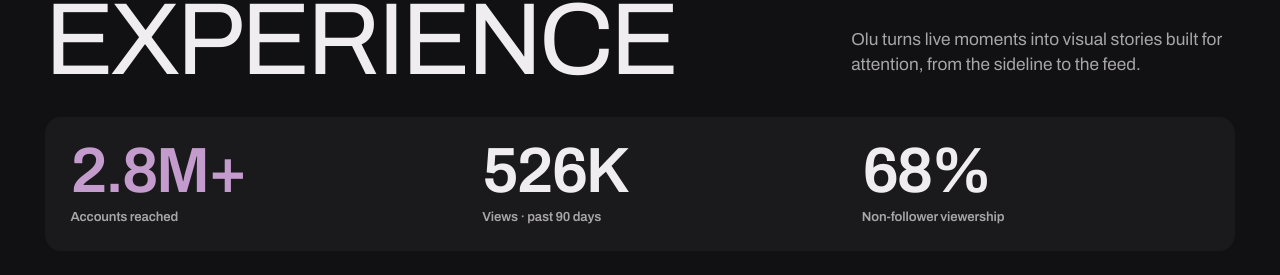
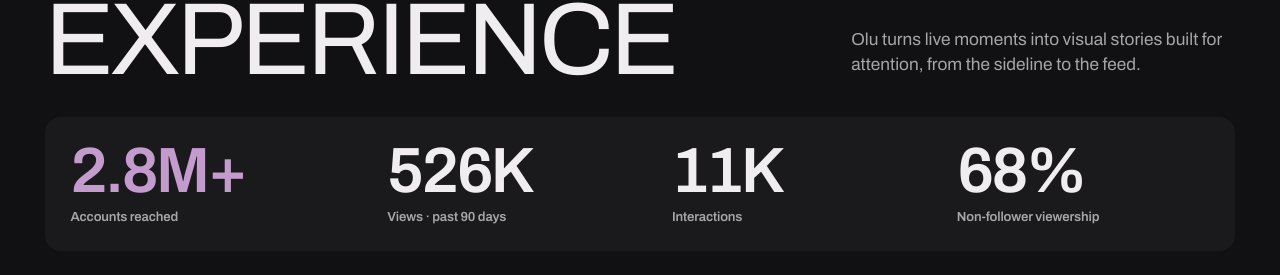
Before and after one commit to vmp-nori/oluzprodz, a Next.js app: page / in a window 1280 px wide. Shown: the part 1668-1943 px from the top of the page. Built offline with nearby package versions, Linux system fonts and the light colour scheme; a web font is replaced by a local one.

Commit message:
Update experience metrics and toolkit photo

```diff
--- a/src/app/globals.css
+++ b/src/app/globals.css
@@ -459,7 +459,7 @@ footer h2 {
 }
 .impact-ledger dl {
   display: grid;
-  grid-template-columns: repeat(3, minmax(0, 1fr));
+  grid-template-columns: repeat(4, minmax(0, 1fr));
   margin: 0;
   padding: 0;
 }
--- a/src/app/page.tsx
+++ b/src/app/page.tsx
@@ -314,8 +314,8 @@ export default function Home() {
           <div className="toolkit-media">
             <div className="toolkit-media-landscape">
               <Image
-                src="/media/capabilities/court-session.jpg"
-                alt="Basketball player carrying the ball during a court session in China"
+                src="/media/capabilities/west-virginia-team.jpg"
+                alt="West Virginia football players and coaches posing together beside the field"
                 fill
                 sizes="(max-width: 1023px) 100vw, 58vw"
               />
--- a/src/domains/profile/data/profile.ts
+++ b/src/domains/profile/data/profile.ts
@@ -5,6 +5,7 @@ export const profile = {
   analytics: [
     { value: "2.8M+", label: "Accounts reached" },
     { value: "526K", label: "Views · past 90 days" },
+    { value: "11K", label: "Interactions" },
     { value: "68%", label: "Non-follower viewership" },
   ],
   featuredReels: [
```
Also changed, not shown: public/media/capabilities/west-virginia-team.jpg (added).
